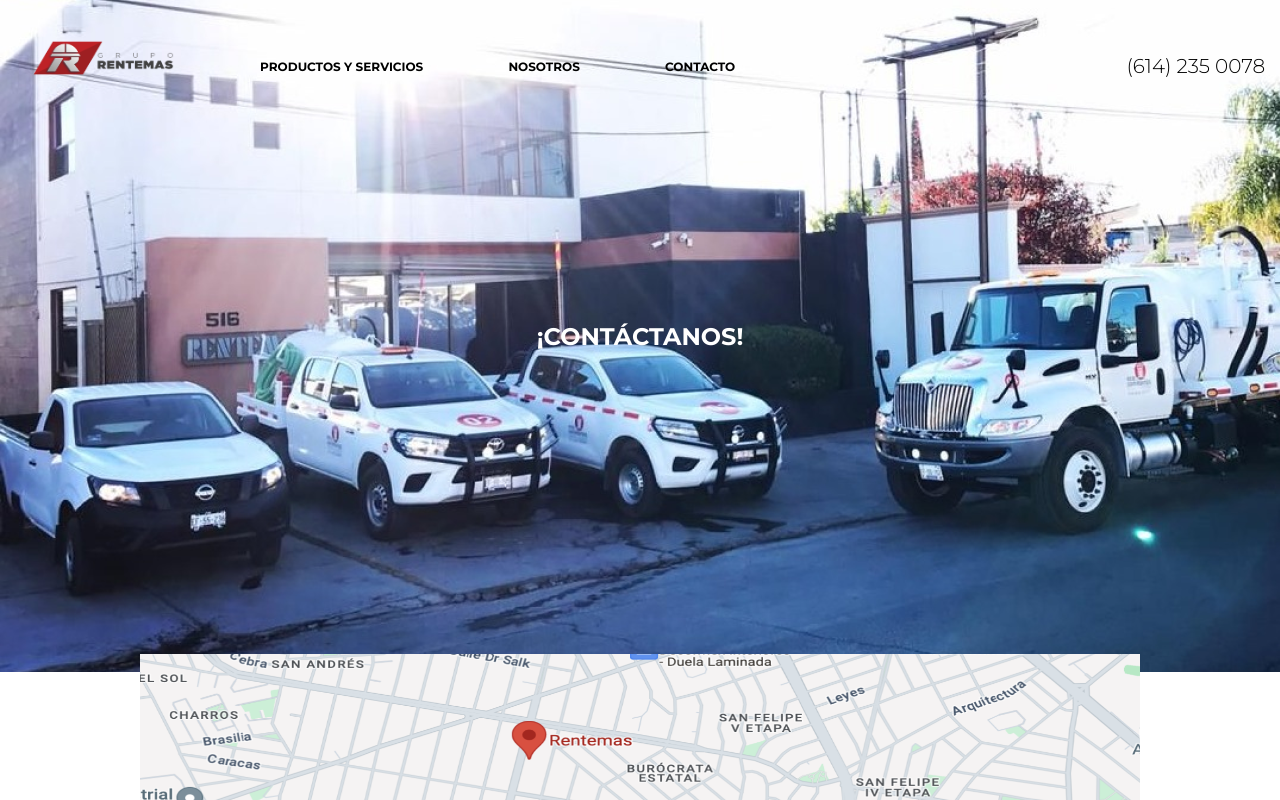
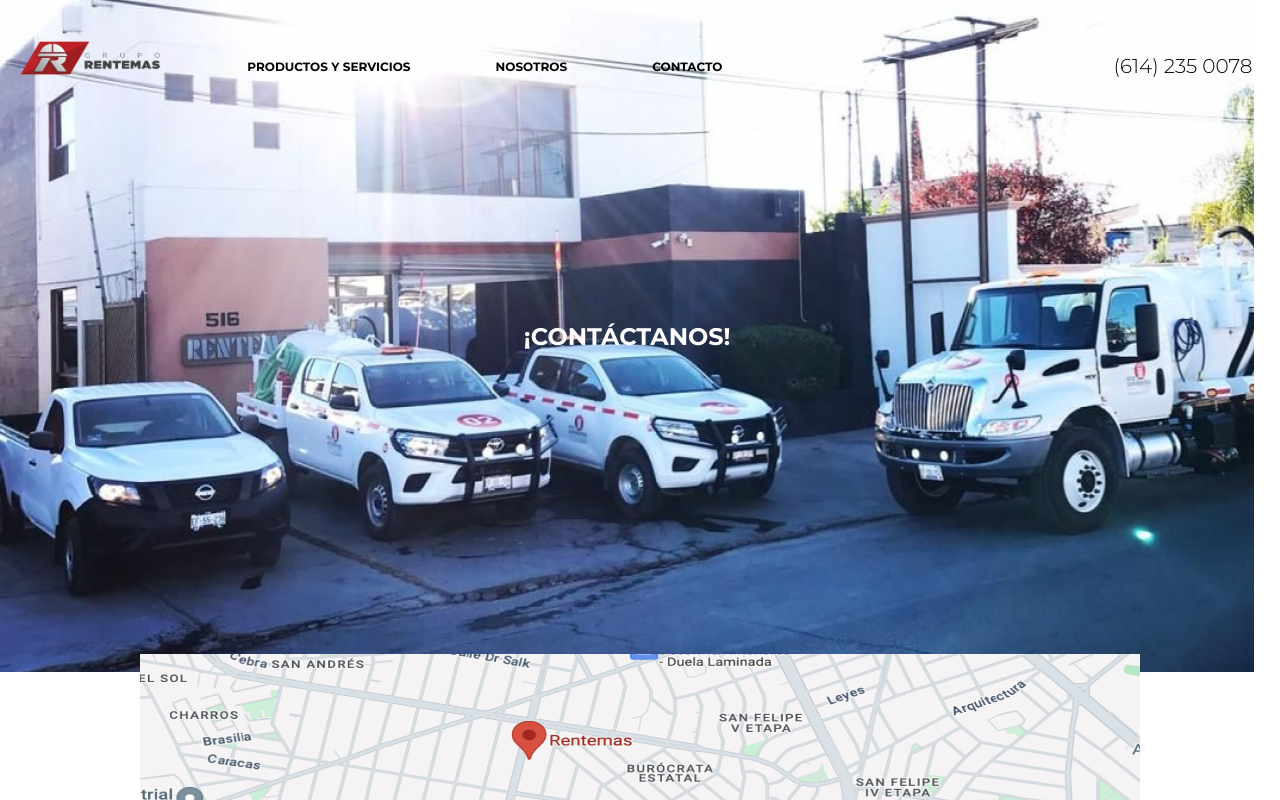
Before and after one commit to Syphi0-0/rentemas-landing, a Next.js app: page /contacto in a window 1280 px wide. Shown: the top 800 px of the page. Built offline with nearby package versions, Linux system fonts and the light colour scheme.

Commit message:
ahora si si

```diff
--- a/app/contacto/top.module.css
+++ b/app/contacto/top.module.css
@@ -3,7 +3,7 @@
   flex-direction: column;
   align-items: center;
   height: 42rem;
-  width: 100%;
+  width: 98vw;
   justify-content: center;
   text-align: center;
   background: url("/WhatsApp Image 2024-02-15 at 3.42 .png");
```
